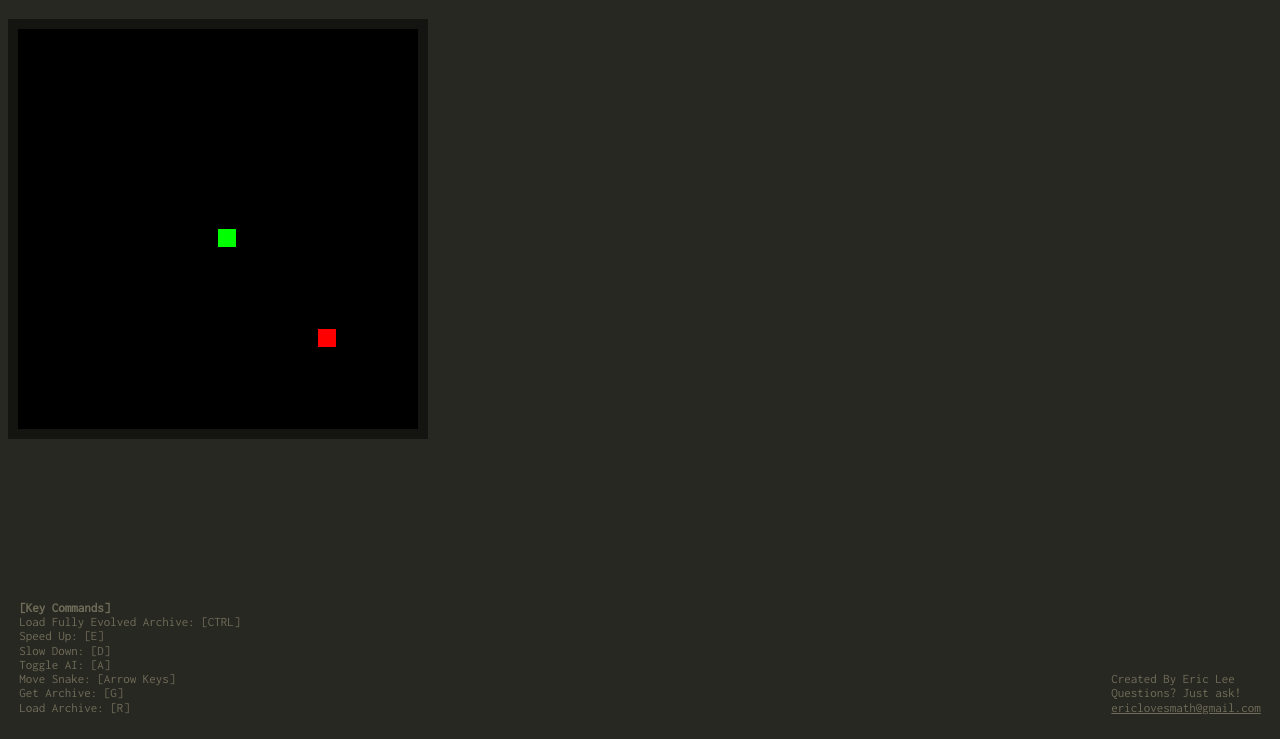
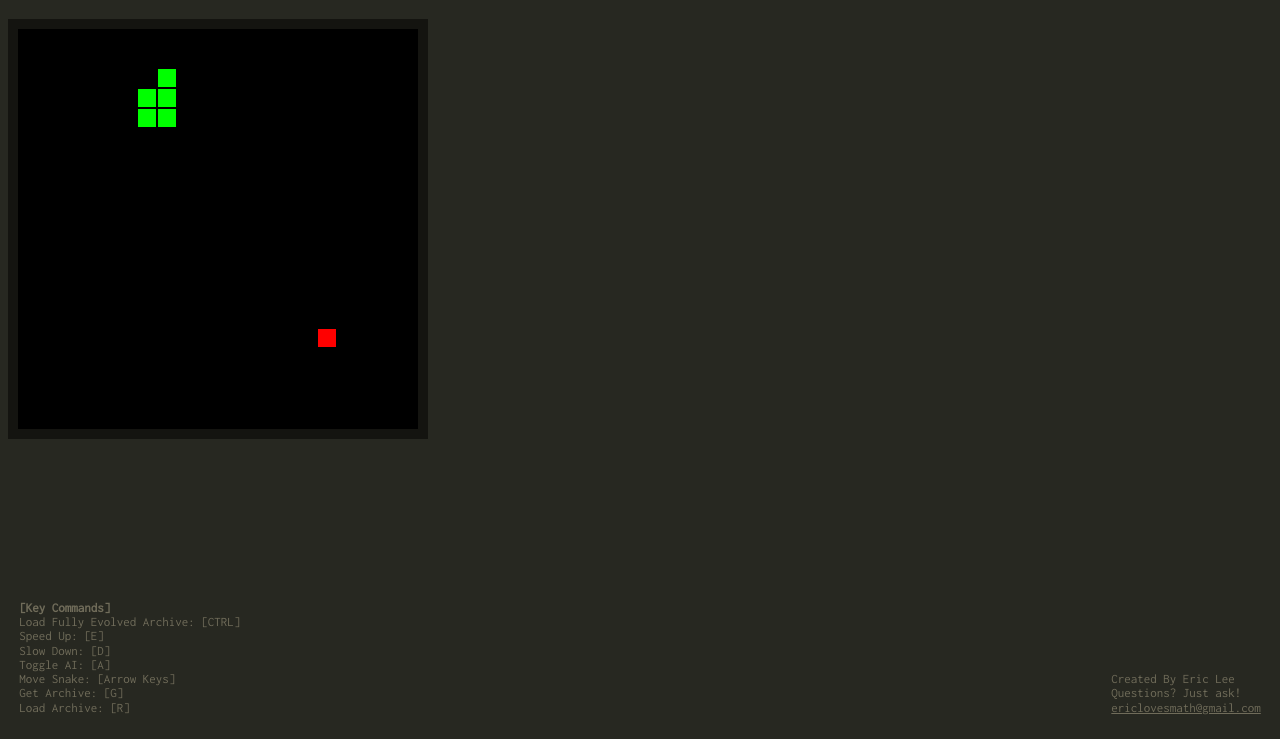
Before and after one commit to ericlovesmath/SnakeAI, a plain HTML site: page BrowserSnake.html in a window 1280 px wide. Shown: the part 61-800 px from the top of the page. Drawn offline with Linux system fonts and the light colour scheme.

Commit message:
Detects surroundings and avoids
Using the blocks surrounding the head as a input
I need to create a NeuralNetwork.js and archive.json

```diff
--- a/BrowserSnake.html
+++ b/BrowserSnake.html
@@ -48,18 +48,6 @@
   <div id="instructions" class="text"><br /><b>[Key Commands]</b><br />Load Fully Evolved Archive: [CTRL]<br />Speed Up: [E]<br />Slow Down: [D]<br />Toggle AI: [A]<br />Move Snake: [Arrow Keys]<br />Get Archive: [G]<br />Load Archive: [R]<br /></div>
   <div id="signature" class="text">Created By Eric Lee<br />Questions? Just ask!<br /><a href="mailto:ericlovesmath@gmail.com" target="_top">ericlovesmath@gmail.com</a></div>
   <script src="./SnakeAI.js"></script>
-  <script>
-    $(window).keydown(function (e){
-      if (e.ctrlKey) {
-        var archiveJSON = $.ajax({
-          url: "./archive.json",
-          async: false
-        }).responseText;
-        loadArchive(archiveJSON);
-        alert("Archive loaded successfully!");
-      }
-    });
-  </script>
   <script type="text/javascript">
   </script>
 </body>
--- a/SnakeAI.js
+++ b/SnakeAI.js
@@ -1,9 +1,10 @@
-FPS = 15;
-window.onload=function() {
-	canv=document.getElementById("gc");
-	ctx=canv.getContext("2d");
-	document.addEventListener("keydown",keyPush);
-	setInterval(game,1000/FPS);
+
+FPS = 5;
+window.onload = function () {
+	canv = document.getElementById("gc");
+	ctx = canv.getContext("2d");
+	document.addEventListener("keydown", keyPush);
+	setInterval(game, 1000 / FPS);
 }
 
 PlayerX = PlayerY = 10;
@@ -12,68 +13,140 @@ AppleX = AppleY = 15;
 XVelocity = YVelocity = 0;
 trail = [];
 tail = 5;
+ShuffleIndex = [0,1,2];
+Direction = "Right"
 
 function game() {
 	PlayerX += XVelocity;
 	PlayerY += YVelocity;
-	if (PlayerX<0) {
-		PlayerX= tc-1;
+	if (PlayerX < 0) {
+		PlayerX = tc - 1;
 	}
-	if (PlayerX>tc-1) {
-		PlayerX= 0;
+	if (PlayerX > tc - 1) {
+		PlayerX = 0;
 	}
-	if (PlayerY<0) {
-		PlayerY= tc-1;
+	if (PlayerY < 0) {
+		PlayerY = tc - 1;
 	}
-	if (PlayerY>tc-1) {
-		PlayerY= 0;
+	if (PlayerY > tc - 1) {
+		PlayerY = 0;
 	}
-	ctx.fillStyle="black";
-	ctx.fillRect(0,0,canv.width,canv.height);
+	ctx.fillStyle = "black";
+	ctx.fillRect(0, 0, canv.width, canv.height);
 
-	ctx.fillStyle="lime";
-	for(var i=0;i<trail.length;i++) {
-		ctx.fillRect(trail[i].x*GridSize,trail[i].y*GridSize,GridSize-2,GridSize-2);
-		if (trail[i].x==PlayerX && trail[i].y==PlayerY) {
-			tail = 5;trail=[];
-			XVelocity=0;YVelocity=0;
-			PlayerX=PlayerY=10;
+	ctx.fillStyle = "lime";
+	for (var i = 0; i < trail.length; i++) {
+		ctx.fillRect(trail[i].x * GridSize, trail[i].y * GridSize, GridSize - 2, GridSize - 2);
+		if (trail[i].x == PlayerX && trail[i].y == PlayerY) {
+			tail = 5; trail = [];
+			XVelocity = 0; YVelocity = 0;
+			PlayerX = PlayerY = 10;
 		}
 	}
-	trail.push({x:PlayerX,y:PlayerY});
-	while(trail.length>tail) {
-	trail.shift();
+	trail.push({ x: PlayerX, y: PlayerY });
+	while (trail.length > tail) {
+		trail.shift();
 	}
 
-	if(AppleX==PlayerX && AppleY==PlayerY) {
-		tail++;
-		AppleX=Math.floor(Math.random()*tc);
-		AppleY=Math.floor(Math.random()*tc);
+	if (AppleX == PlayerX && AppleY == PlayerY) {
+		tail++ ;
+		AppleX = Math.floor(Math.random() * tc);
+		AppleY = Math.floor(Math.random() * tc);
 	}
-	ctx.fillStyle="red";
-	ctx.fillRect(AppleX*GridSize,AppleY*GridSize,GridSize-2,GridSize-2);
+	ctx.fillStyle = "red";
+	ctx.fillRect(AppleX * GridSize, AppleY * GridSize, GridSize - 2, GridSize - 2);
+
+
+	AI();
 }
+
+function AI() {
+	var HeadLeft = HeadRight = HeadUp = HeadDown = 1;
+	for (var i = 1; i < trail.length; i++) {
+		//console.log(trail[i].x,trail[i].y,PlayerX,PlayerY);
+		if (trail[i].x == PlayerX && trail[i].y == PlayerY + 1) {
+			console.log("Down");
+			HeadDown = 0;
+		}
+		if (trail[i].x == PlayerX && trail[i].y == PlayerY - 1) {
+			HeadUp = 0;
+			console.log("Up");
+		}
+		if (trail[i].x == PlayerX - 1 && trail[i].y == PlayerY) {
+			HeadLeft = 0;
+			console.log("Left");
+		}
+		if (trail[i].x == PlayerX + 1 && trail[i].y == PlayerY) {
+			HeadRight = 0;
+			console.log("Right");
+		}
+	}
+	console.log(HeadLeft,HeadRight,HeadUp,HeadDown);
+	RandDir = [];
+	if (HeadLeft == 1) {
+		RandDir.push("Left");
+	}
+	if (HeadRight == 1) {
+		RandDir.push("Right");
+	}
+	if (HeadUp == 1) {
+		RandDir.push("Up");
+	}
+	if (HeadDown == 1) {
+		RandDir.push("Down");
+	}
+	console.log(RandDir);
+	shuffle(RandDir);
+	if (RandDir[0] == "Left") {
+		XVelocity = -1; YVelocity = 0;
+	}
+	if (RandDir[0] == "Right") {
+		XVelocity = 1; YVelocity = 0;
+	}
+	if (RandDir[0] == "Up") {
+		XVelocity = 0; YVelocity = -1;
+	}
+	if (RandDir[0] == "Down") {
+		XVelocity = 0; YVelocity = 1;
+	}
+}
+
 function keyPush(evt) {
-	switch(evt.keyCode) {
+	switch (evt.keyCode) {
 		case 37:
-			if (XVelocity!==1) {
-				XVelocity=-1;YVelocity=0;
+			if (XVelocity !== 1) {
+				XVelocity = -1; YVelocity = 0;
+				Direction = "Left";
 			}
 			break;
 		case 38:
-			if (YVelocity!==1) {
-				XVelocity=0;YVelocity=-1;
+			if (YVelocity !== 1) {
+				XVelocity = 0; YVelocity = -1;
+				Direction = "Up";
 			}
 			break;
 		case 39:
-			if (XVelocity!==-1) {
-				XVelocity=1;YVelocity=0;
+			if (XVelocity !== -1) {
+				XVelocity = 1; YVelocity = 0;
+				Direction = "Right";
 			}
 			break;
 		case 40:
-			if (YVelocity!==-1) {
-				XVelocity=0;YVelocity=1;
+			if (YVelocity !== -1) {
+				XVelocity = 0; YVelocity = 1;
+				Direction = "Down";
 			}
 			break;
 	}
 }
+function shuffle(arra1) {
+    var ctr = arra1.length, temp, index;
+    while (ctr > 0) {
+        index = Math.floor(Math.random() * ctr);
+        ctr--;
+        temp = arra1[ctr];
+        arra1[ctr] = arra1[index];
+        arra1[index] = temp;
+    }
+    return arra1;
+}
```
